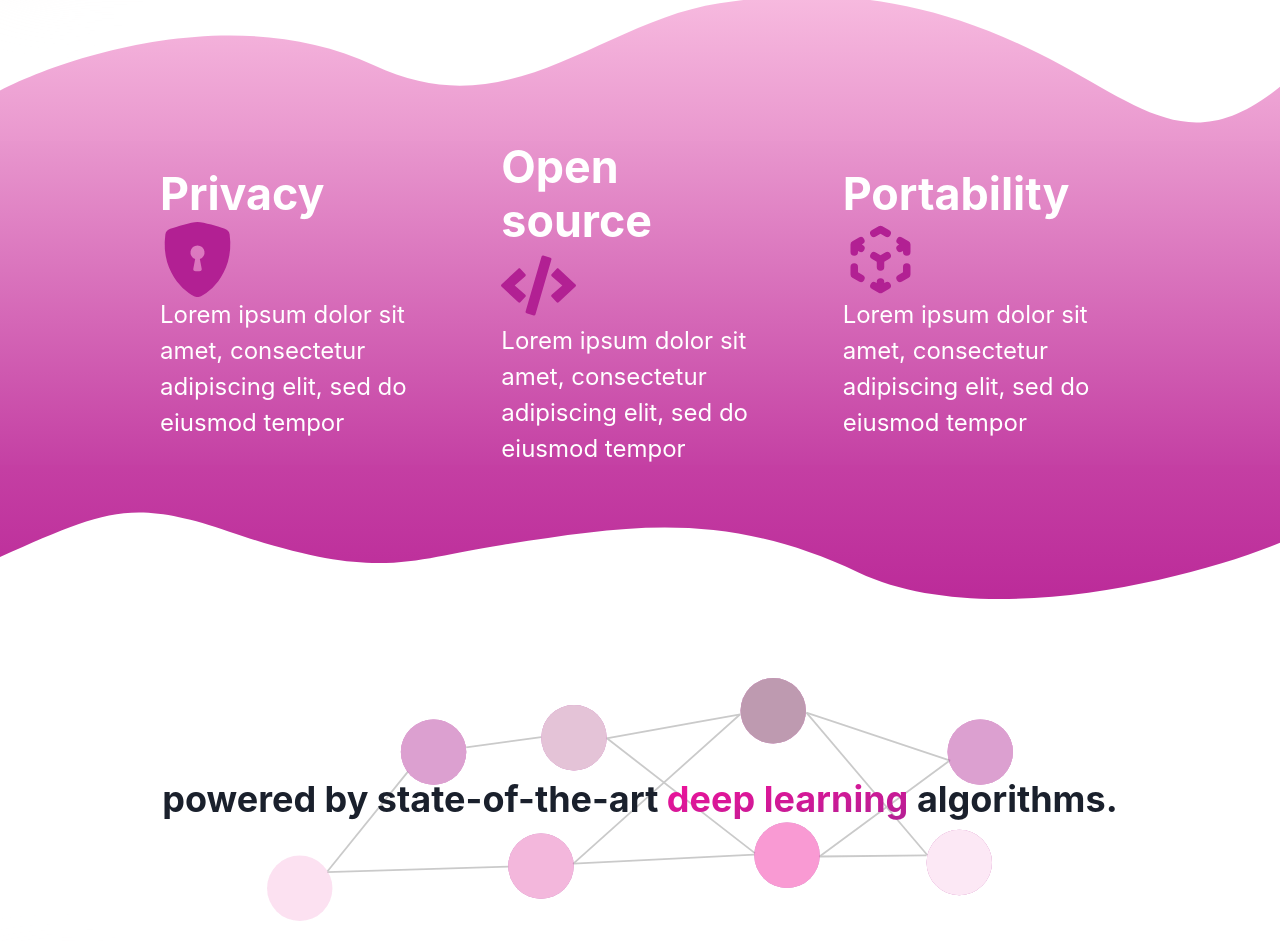
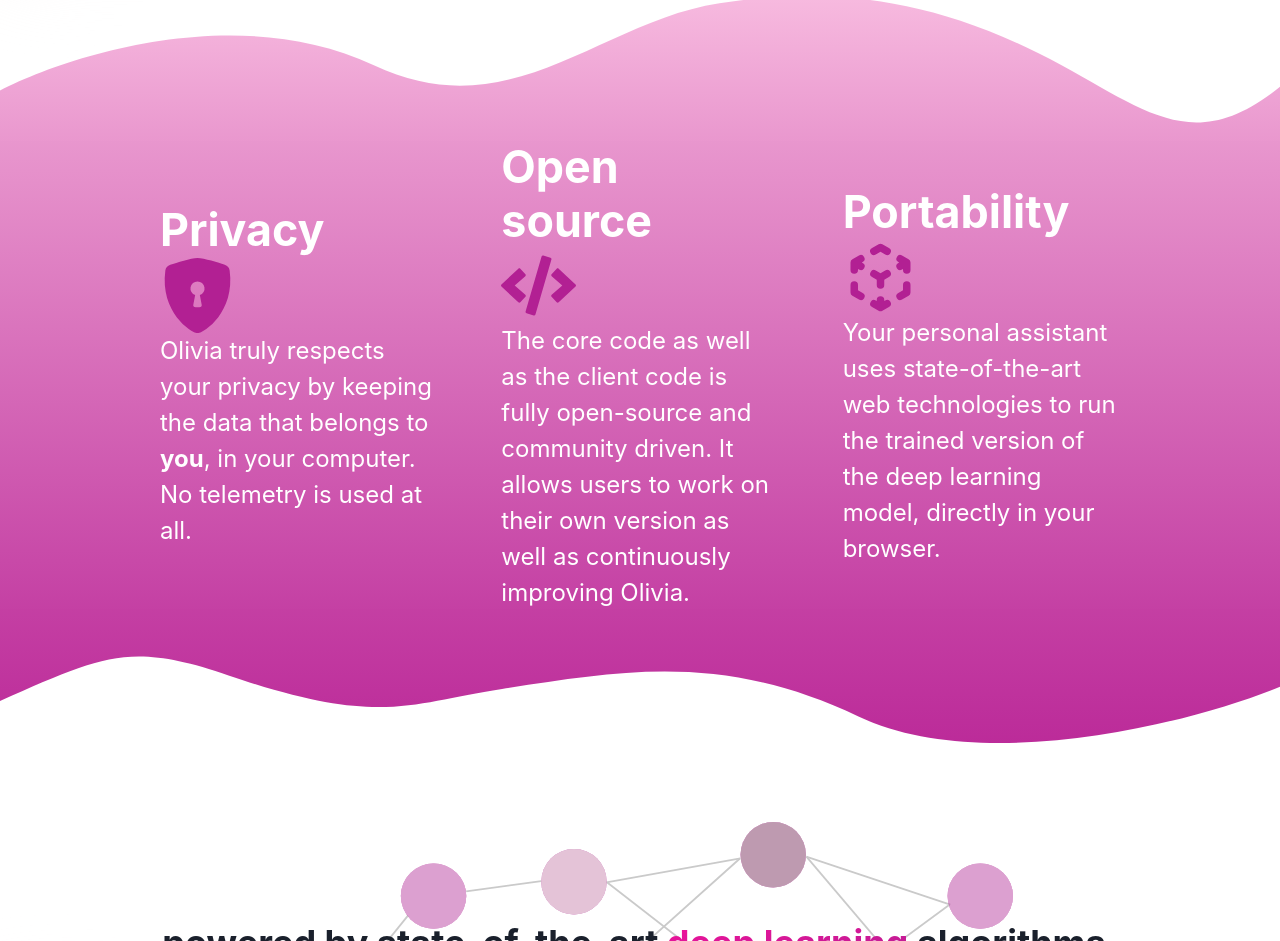
Before and after one commit to olivia-ai/olivia-ai.org, a Next.js app: page / in a window 1280 px wide. Shown: the part 804-1745 px from the top of the page. Built offline with nearby package versions, Linux system fonts and the light colour scheme.

Commit message:
Fill the features descriptions

```diff
--- a/src/components/heros/Features.tsx
+++ b/src/components/heros/Features.tsx
@@ -96,7 +96,7 @@ const Features = (): JSX.Element => {
 
       <Box
         w="100%"
-        minH="40vh"
+        minH="30vh"
         bgGradient="linear(to-b, #F7BADF -41.14%, #B72094 136.79%)"
       >
         <Flex
@@ -111,19 +111,19 @@ const Features = (): JSX.Element => {
             title="Privacy"
             icon={BsShieldLockFill}
           >
-          Lorem ipsum dolor sit amet, consectetur adipiscing elit, sed do eiusmod tempor
+          Olivia truly respects your privacy by keeping the data that belongs to <strong>you</strong>, in your computer. No telemetry is used at all.
           </Feature>
           <Feature
             title="Open source"
             icon={FaCode}
           >
-          Lorem ipsum dolor sit amet, consectetur adipiscing elit, sed do eiusmod tempor
+          The core code as well as the client code is fully open-source and community driven. It allows users to work on their own version as well as continuously improving Olivia.
           </Feature>
           <Feature
             title="Portability"
             icon={HiCubeTransparent}
           >
-          Lorem ipsum dolor sit amet, consectetur adipiscing elit, sed do eiusmod tempor
+          Your personal assistant uses state-of-the-art web technologies to run the trained version of the deep learning model, directly in your browser.
           </Feature>
         </Flex>
       </Box>
```
